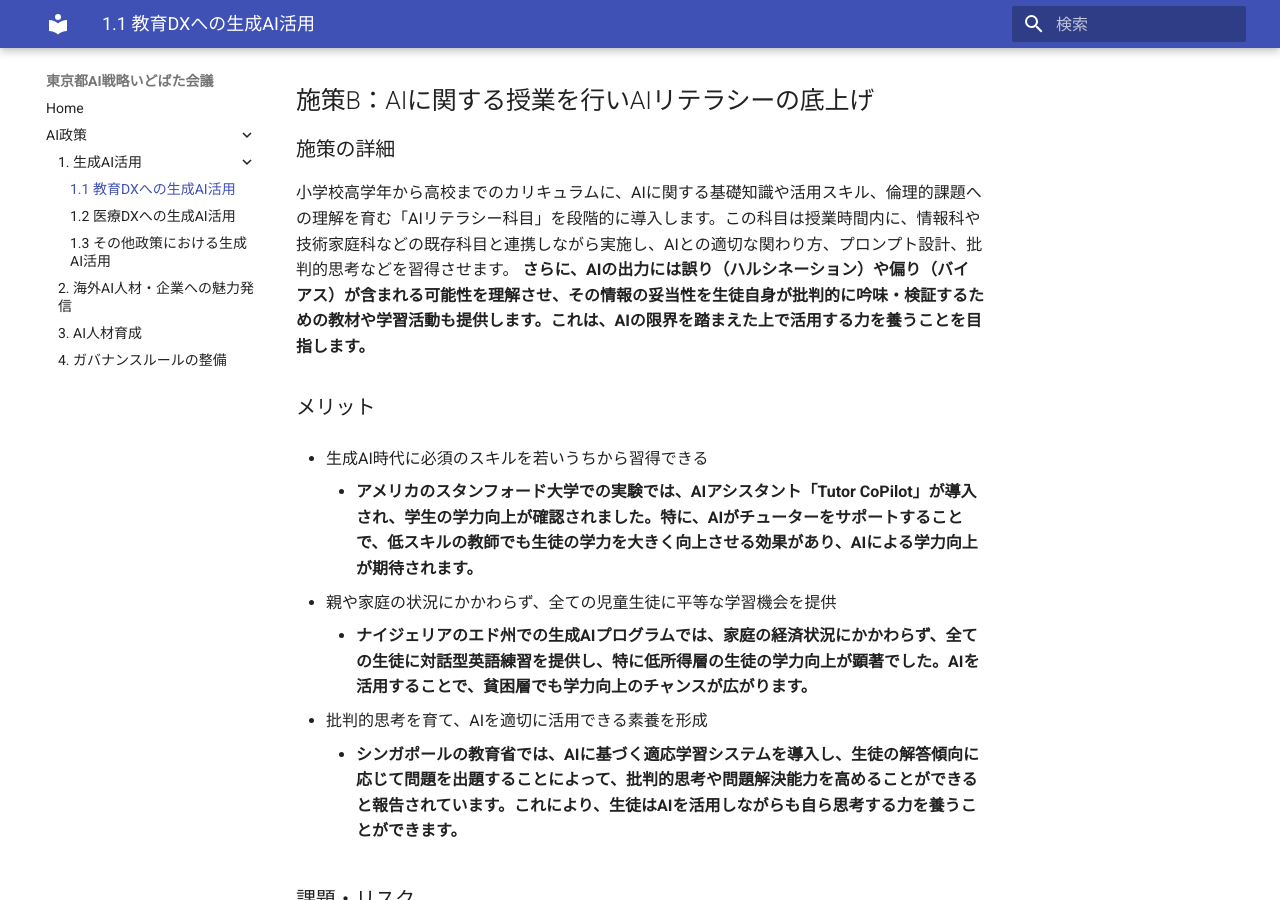
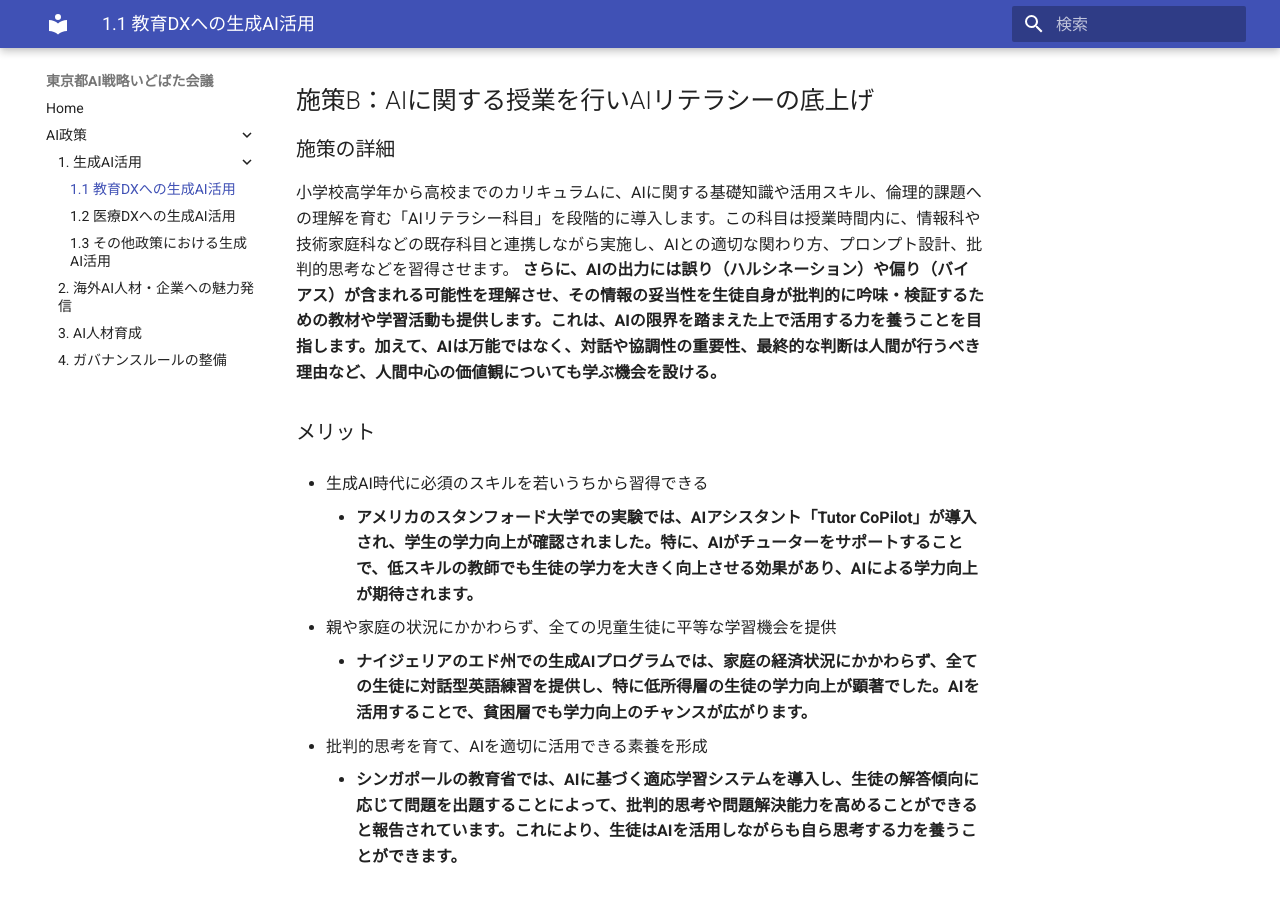
Before and after one commit to takahiroanno2024/2025_ai_idobatakaigi_output, an MkDocs documentation site: the page built from docs/1.1_教育DXへの生成AI活用.md, in a window 1280 px wide and 900 px high, scrolled down 3196 px. Built offline with MkDocs 1.6.1 and Material for MkDocs 9.7.7, drawn with Linux system fonts in a browser that asks for light colours; some of the changed text lies outside the part shown.

Commit message:
オカダさんの提案に基づき、施策BとCを更新: AIリテラシー教育に人間中心の価値観を追加、教師支援の課題に権威維持と学級運営への影響、および関連する研修強化策を追記

```diff
--- a/docs/1.1_教育DXへの生成AI活用.md
+++ b/docs/1.1_教育DXへの生成AI活用.md
@@ -53,7 +53,7 @@ ChatGPT等の汎用的なLLM（大規模言語モデル）を全児童生徒に
 ## 施策B：AIに関する授業を行いAIリテラシーの底上げ
 
 ### 施策の詳細
-小学校高学年から高校までのカリキュラムに、AIに関する基礎知識や活用スキル、倫理的課題への理解を育む「AIリテラシー科目」を段階的に導入します。この科目は授業時間内に、情報科や技術家庭科などの既存科目と連携しながら実施し、AIとの適切な関わり方、プロンプト設計、批判的思考などを習得させます。 **さらに、AIの出力には誤り（ハルシネーション）や偏り（バイアス）が含まれる可能性を理解させ、その情報の妥当性を生徒自身が批判的に吟味・検証するための教材や学習活動も提供します。これは、AIの限界を踏まえた上で活用する力を養うことを目指します。**
+小学校高学年から高校までのカリキュラムに、AIに関する基礎知識や活用スキル、倫理的課題への理解を育む「AIリテラシー科目」を段階的に導入します。この科目は授業時間内に、情報科や技術家庭科などの既存科目と連携しながら実施し、AIとの適切な関わり方、プロンプト設計、批判的思考などを習得させます。 **さらに、AIの出力には誤り（ハルシネーション）や偏り（バイアス）が含まれる可能性を理解させ、その情報の妥当性を生徒自身が批判的に吟味・検証するための教材や学習活動も提供します。これは、AIの限界を踏まえた上で活用する力を養うことを目指します。加えて、AIは万能ではなく、対話や協調性の重要性、最終的な判断は人間が行うべき理由など、人間中心の価値観についても学ぶ機会を設ける。**
 
 ### メリット
 - 生成AI時代に必須のスキルを若いうちから習得できる
@@ -105,6 +105,8 @@ ChatGPT等の汎用的なLLM（大規模言語モデル）を全児童生徒に
     - 導入前にパイロットテストを実施し、AIツールの品質基準を設定します。定期的に教師からのフィードバックを収集し、ツールの調整を行います。
 - システムの導入・定着に時間がかかる可能性
     - 段階的にツールを導入し、教師向けにトレーニングプログラムを実施します。サポート体制を強化し、スムーズな導入を促進します。
+- **AI普及に伴う教師の権威維持と学級運営への影響。AIへの依存や過信が生徒の学習態度や教師との関係性に悪影響を与える可能性。**
+    - **教師向け研修プログラムを強化し、AI活用スキルだけでなく、AI時代の新しい学級運営論、生徒の主体性や協調性を引き出す指導法、AIが不得手とする人間的・社会的なスキルの育成方法などを重点的に扱う。また、AIと教師の役割分担（AIは学習の**サポート役**、教師は学びと成長を**導くリーダー**）を生徒にも適切に伝え、理解を促すコミュニケーション指導も研修に含める。**
 
 ### 挙げられた意見
 > 業務効率化（教員の補助）という点ではITもAIもどんどん使うべき。（[@yamaokakitaro](https://large-scale-conversation-sandbox.discourse.group/t/topic/78/14?u=eitaro))
```
